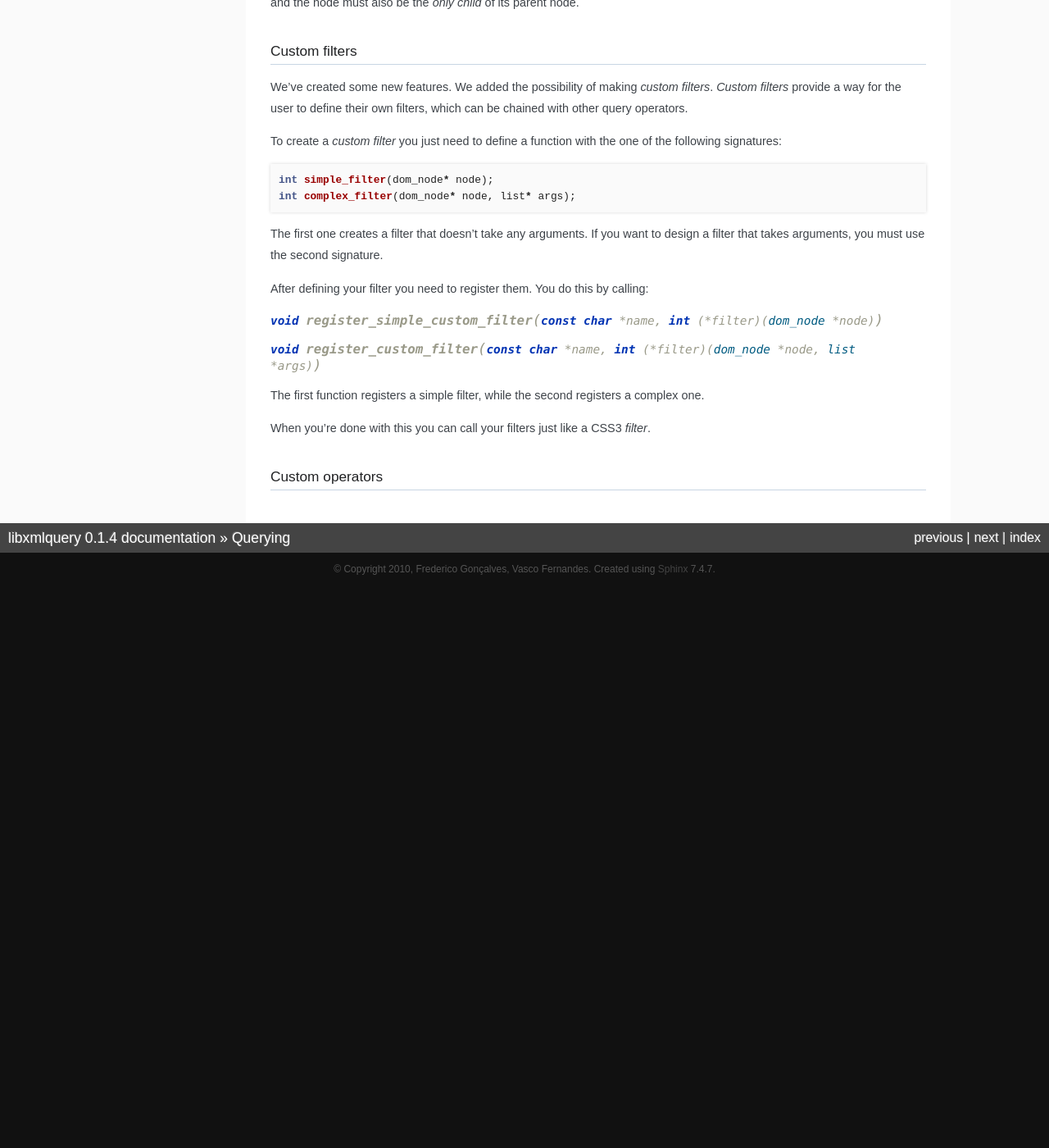
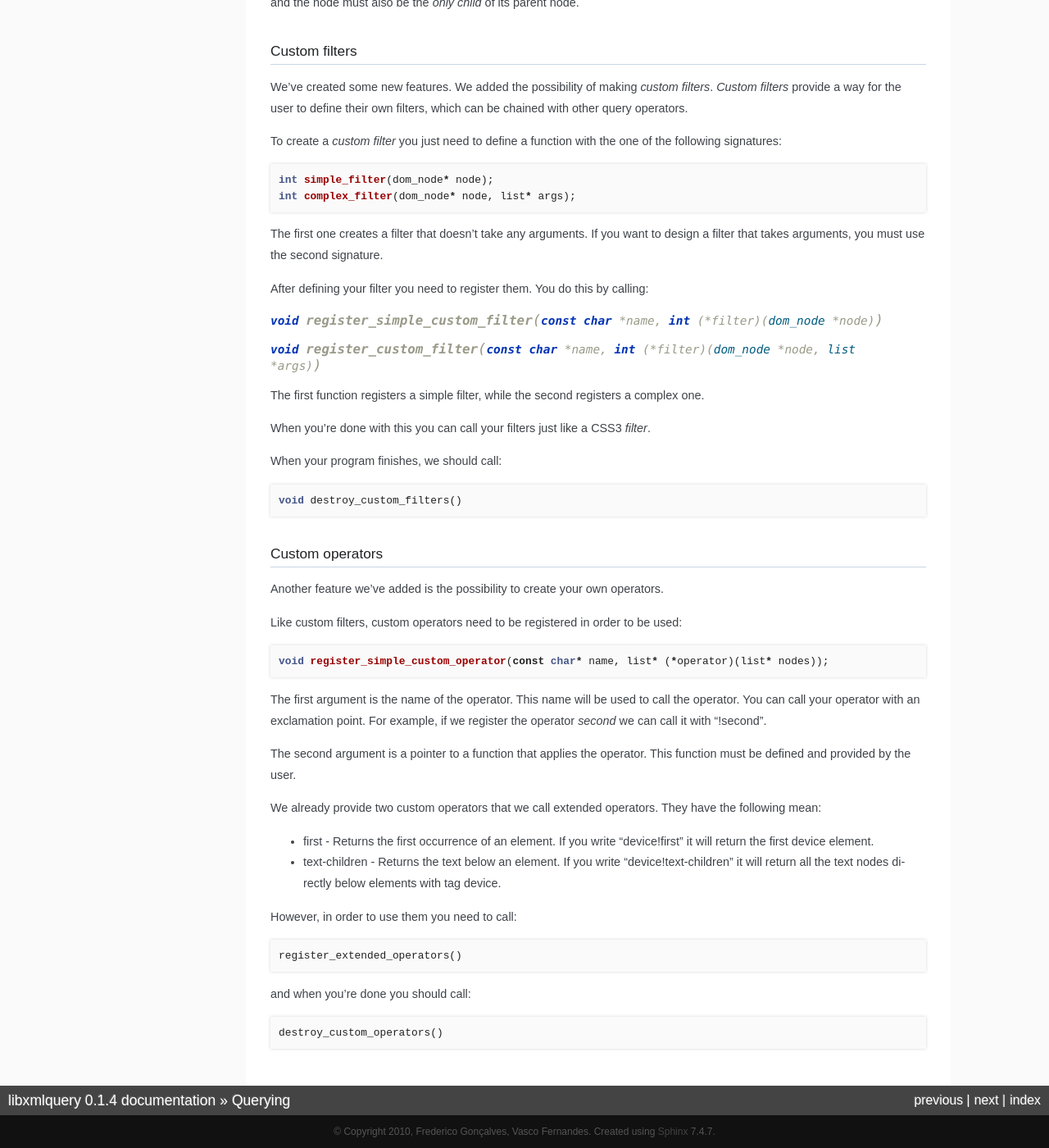
Before and after one commit to nullable/libxmlquery, a Sphinx documentation site: the page built from documentation/querying.rst, in a window 1280 px wide and 1400 px high, scrolled down 1206 px. Shown: the whole window at 82% size. Built offline with Sphinx 7.4.7, drawn with Linux system fonts in a browser that asks for light colours; pages that are not in the unit, such as notebooks, are missing from menus; before the commit the page ends 1920 px from its top, so only the background shows below that.

Commit message:
Adicionei alguns testes. O Vasco corrigiu o erro cuja solução foi um strtrim. Adicionei custom operators à documentação.

```diff
--- a/documentation/querying.rst
+++ b/documentation/querying.rst
@@ -101,5 +101,33 @@ The first function registers a simple filter, while the second registers a compl
 
 When you're done with this you can call your filters just like a CSS3 *filter*.
 
+When your program finishes, we should call::
+
+    void destroy_custom_filters()
+
 Custom operators
 ^^^^^^^^^^^^^^^^
+
+Another feature we've added is the possibility to create your own operators.
+
+Like custom filters, custom operators need to be registered in order to be used::
+
+    void register_simple_custom_operator(const char* name, list* (*operator)(list* nodes));
+
+The first argument is the name of the operator. This name will be used to call the operator. You can call your operator with an exclamation point. For example, if we register the operator *second* we can call it with "!second".
+
+The second argument is a pointer to a function that applies the operator. This function must be defined and provided by the user.
+
+We already provide two custom operators that we call extended operators. They have the following mean:
+
+- first - Returns the first occurrence of an element. If you write "device!first" it will return the first device element.
+
+- text-children - Returns the text below an element. If you write "device!text-children" it will return all the text nodes directly below elements with tag device.
+
+However, in order to use them you need to call::
+
+    register_extended_operators()
+
+and when you're done you should call::
+
+    destroy_custom_operators()
```
Also changed, not shown: 6 other files.
